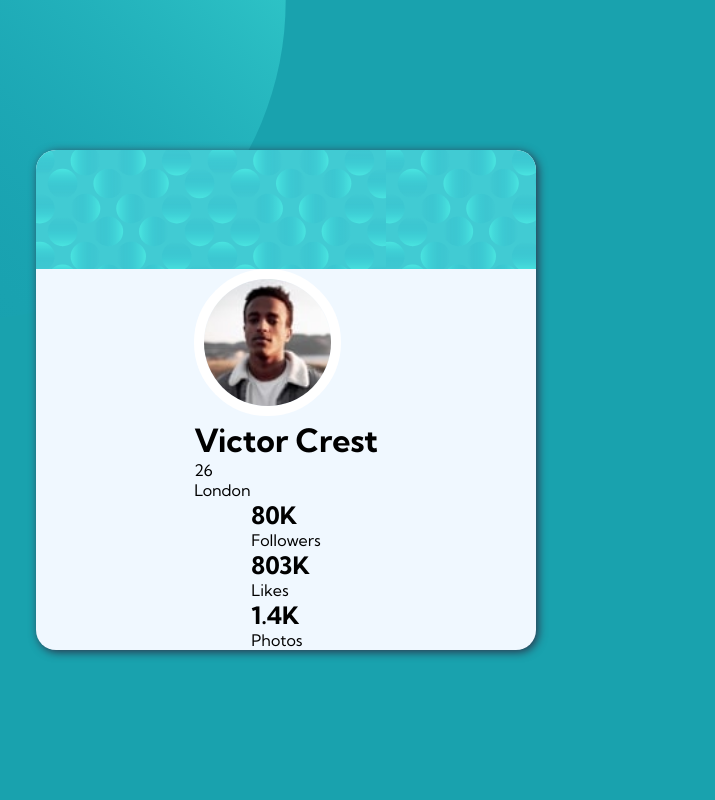
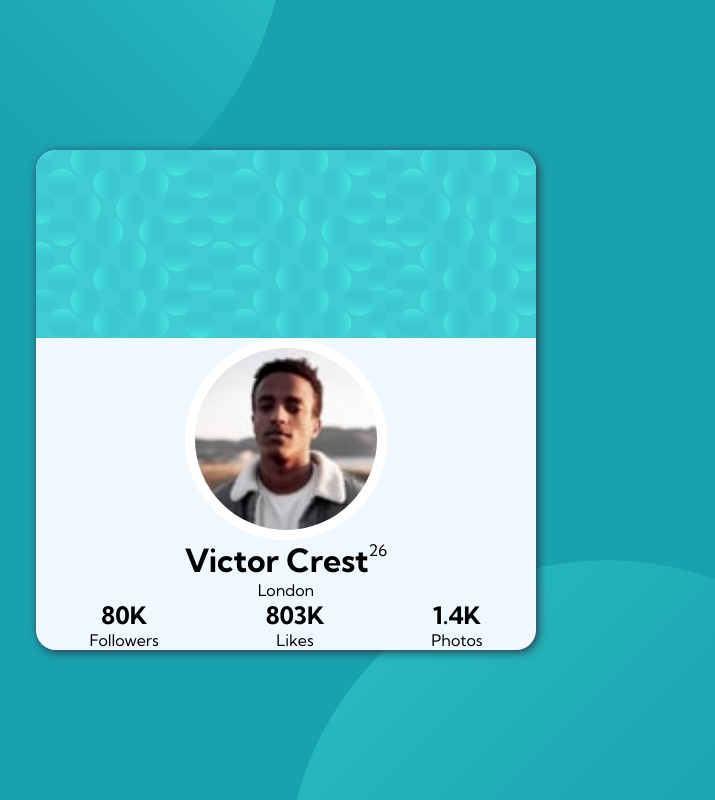
Before and after one commit to iSamBa/frontendmentor-card-component, a website built with Parcel: page index.html in a window 1280 px wide. Shown: the whole page, without its empty margins (354-1069 px from the left). Built offline with nearby package versions, Linux system fonts and the light colour scheme.

Commit message:
fix layout

```diff
--- a/index.html
+++ b/index.html
@@ -15,12 +15,16 @@
   </head>
   <body>
     <main>
+      <img src="./images/bg-pattern-top.svg" alt="top pattern">
+      <img src="./images/bg-pattern-bottom.svg" alt="bottom pattern">
       <div class="card">
         <div class="header"></div>
         <div class="introduction">
           <img src="./images/image-victor.jpg" alt="profile picture"/>
-          <h1>Victor Crest</h1>
-          <span>26</span>
+          <div class="name">
+            <h1>Victor Crest</h1>
+            <p>26</p>
+          </div>
           <p>London</p>
         </div>
         <div class="statistics">
--- a/src/scss/main.scss
+++ b/src/scss/main.scss
@@ -10,23 +10,33 @@
 
 body {
   height: 100vh;
-  width: 100%;
+  width: 100vw;
   background-color: map.get(abstract.$colors, "dark-cyan");
 }
 
 main {
-  display: flex;
-  justify-content: center;
-  align-items: center;
+  display: grid;
+  place-content: center;
   width: 100%;
   height: 100%;
-  background: url("../../images/bg-pattern-top.svg") top -20em left no-repeat /*,
-    url("../../images/bg-pattern-bottom.svg") bottom -300px right -300px
-      no-repeat*/;
-  background-size: 50%;
+  overflow: hidden;
+  position: relative;
+}
+
+main > img {
+  position: absolute;
+  width: 50%;
+  &:nth-child(1) {
+    top: -50%;
+  }
+  &:nth-child(2) {
+    bottom: -50%;
+    right: 0;
+  }
 }
 
 .card {
+  position: relative;
   display: flex;
   flex-direction: column;
   justify-content: start;
@@ -46,8 +56,26 @@ main {
   background-image: url("../../images/bg-pattern-card.svg");
 }
 
-img {
-  width: 80%;
-  border-radius: 50%;
-  border: 10px solid #fff;
+.introduction {
+  display: flex;
+  flex-direction: column;
+  align-items: center;
+  justify-content: start;
+  position: relative;
+  img {
+    width: 100%;
+    border-radius: 50%;
+    border: 10px solid #fff;
+  }
+  .name {
+    display: flex;
+  }
 }
+
+.statistics {
+  width: 100%;
+  display: flex;
+  justify-content: space-around;
+  align-items: center;
+  text-align: center;
+}
```
Also changed, not shown: dist/index.html, package.json (line endings or trailing spaces), 4 other files.
